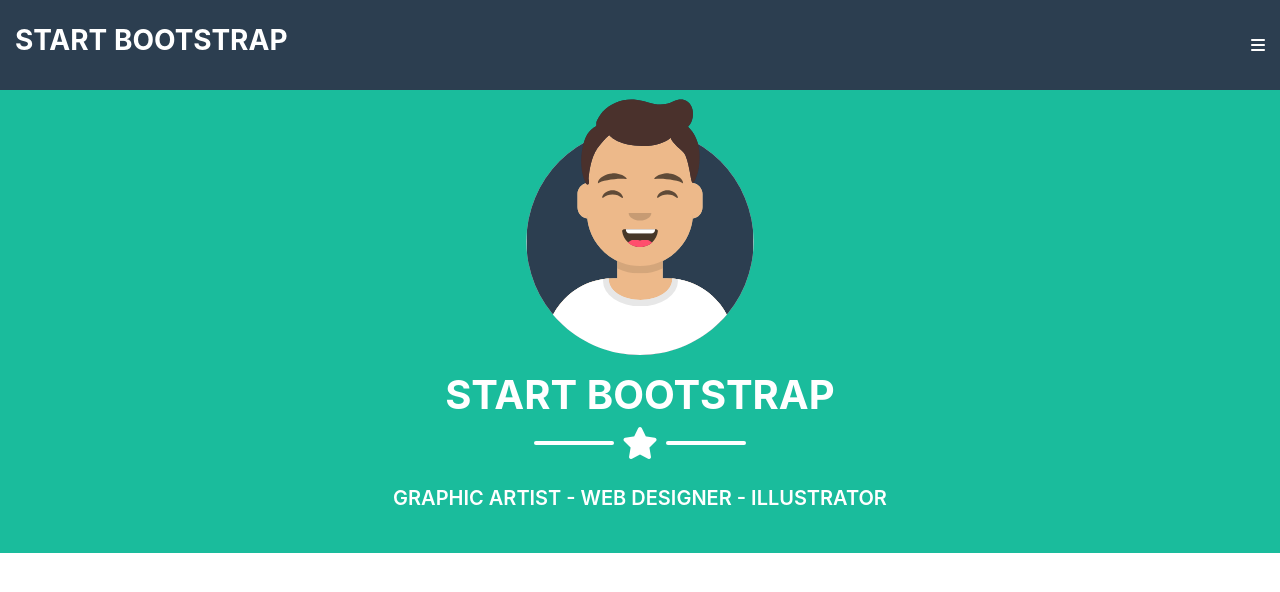
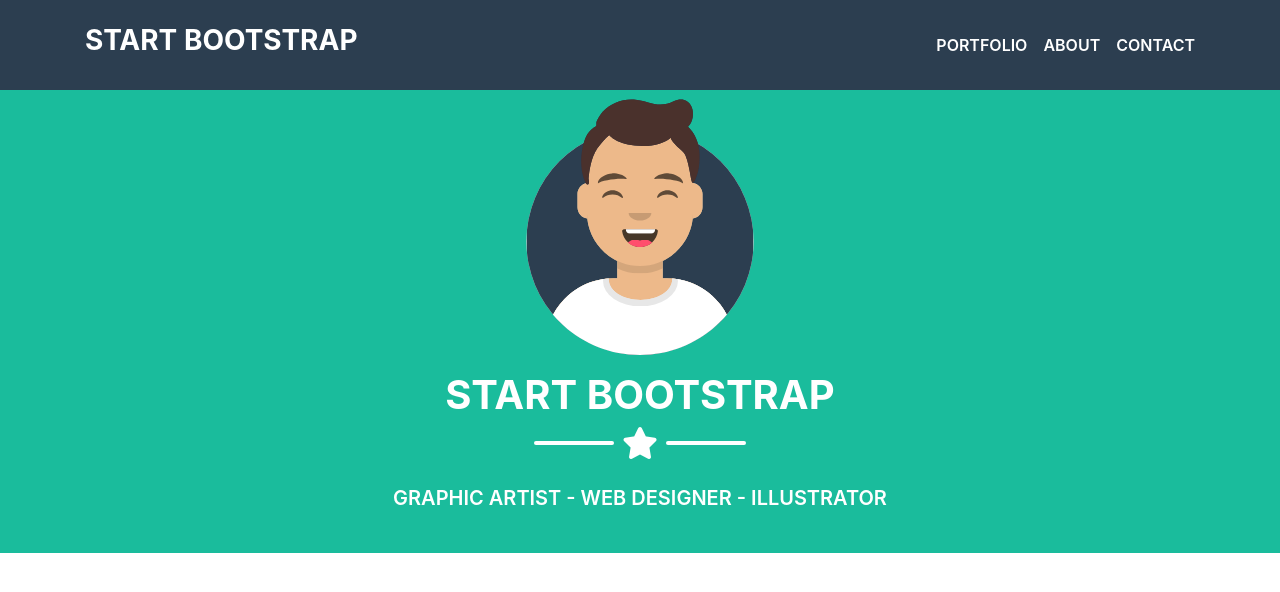
Before and after one commit to AlexTimoncini/html-css-bootstrap-freelancer, a plain HTML site: page index.html in a window 1280 px wide. Drawn offline with nearby package versions, Linux system fonts and the light colour scheme.

Commit message:
added responsiveness to navbar

```diff
--- a/css/style.css
+++ b/css/style.css
@@ -4,6 +4,11 @@
 
 .my_nav{
     background-color: #2c3e50;
+}
+
+.my_nav a{
+    color: #fff;
+    font-weight: 600;
 }
 
 .my_jumbotron{
--- a/index.html
+++ b/index.html
@@ -10,16 +10,33 @@
     <title>Bootstrap Freelancer - Home</title>
 </head>
 <body>
-    <header class="my_header container-fluid">
-        <nav class="my_nav row py-4 align-items-center">
-            <div class="col-6">
+    <header class="my_header">
+        <nav class="my_nav">
+            <div class="container-fluid container-md">
+                <div class="row py-4 align-items-center">
+                    <div class="col">
                         <h3 class="my_title font-weight-bold">START BOOTSTRAP</h3>
                     </div>
-            <div class="col-6 text-right">
-                <i class="fa-solid fa-bars"></i>
+                    <div class="col d-flex justify-content-end">
+                        <i class="fa-solid fa-bars d-md-none"></i>
+                        <ul class="d-none d-md-flex list-unstyled m-0">
+                            <li class="px-2">
+                                <a href="#my_portfolio" class="text-uppercase">portfolio</a>
+                            </li>
+                            <li class="px-2">
+                                <a href="#my_about" class="text-uppercase">about</a>
+                            </li>
+                            <li class="pl-2">
+                                <a href="#my_contact" class="text-uppercase">contact</a>
+                            </li>
+                        </ul>
+                    </div>
+                </div>
             </div>
         </nav>
-        <div class="my_jumbotron row">
+        <section class="my_jumbotron">
+        <div class="container-fluid container-md">
+            <div class="row">
                 <div class="col-12 d-flex justify-content-center">
                     <div class="my_img-box">
                         <img src="./img/avatar.svg" alt="avatar photo" class="img-fluid">
@@ -37,6 +54,10 @@
                     <p class="my_jobs">GRAPHIC ARTIST - WEB DESIGNER - ILLUSTRATOR</p>
                 </div>
             </div>
+        </div>
+        </section>
+
+
     </header>
 
 </body>
```
Lines whose indentation alone changed are shown as unchanged.
